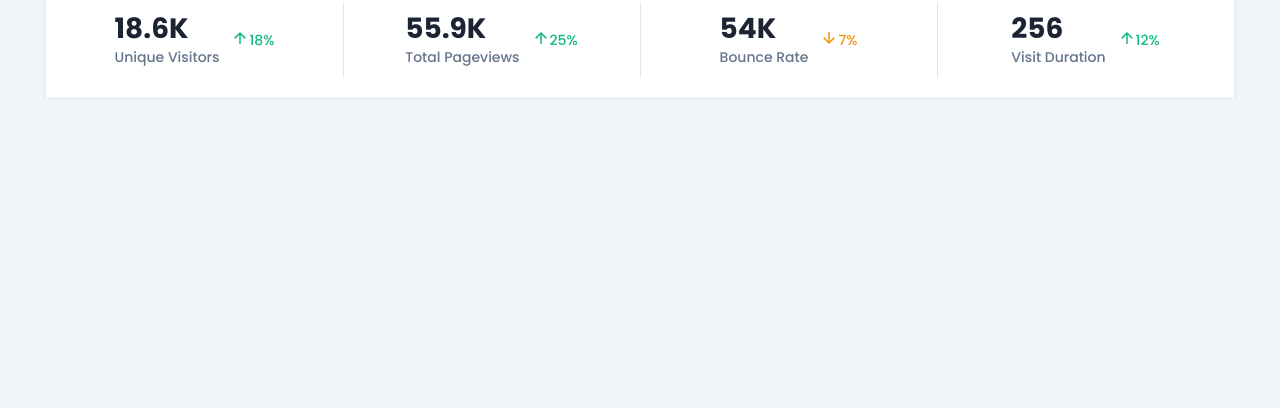
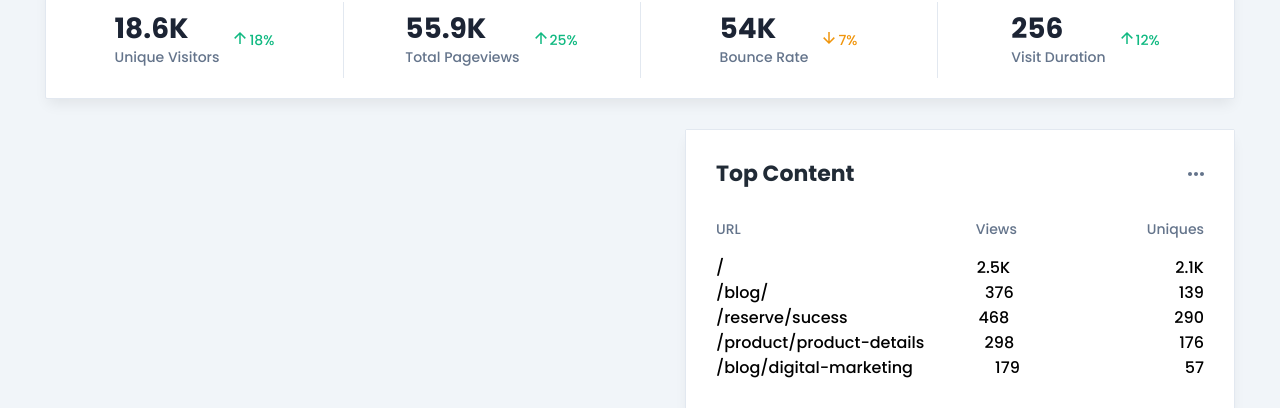
Before and after one commit to cookiestealer3114/JohnWickPage.github.io, a plain HTML site: page index.html in a window 1280 px wide. Shown: the part 847-1255 px from the top of the page. Before the commit the page ends 946 px from the top, so only its background shows below. Drawn offline with nearby package versions, Linux system fonts and the light colour scheme.

Commit message:
adding the "top content" container

```diff
--- a/css/style.css
+++ b/css/style.css
@@ -62,6 +62,7 @@ body {
 }
 
 .text-h6 {
+  /* 22/28 H6 */
   color: var(--tailgrids-black-color);
   font-family: Poppins;
   font-size: 22px;
@@ -273,6 +274,59 @@ body {
   padding: 0 30px 30px 30px;
 }
 
+.top_content {
+  float: right;
+
+  width: 50%;
+}
+.top_content-channel_container {
+  margin-top: 30px;
+  border-radius: 2px;
+  border: 1px solid var(--Stroke, #e2e8f0);
+  background: var(--White, #fff);
+  box-shadow: 0px 8px 13px -3px rgba(0, 0, 0, 0.07);
+}
+
+.top_content-channel_info_box {
+  background-color: var(--white-color);
+  padding: 30px;
+}
+.top_content-channel_title_more_flexbox {
+  display: flex;
+  justify-content: space-between;
+  align-items: center;
+  margin-bottom: 30px;
+}
+.text-h6_top_content-channel {
+  margin: 0px;
+}
+.show_more_icon {
+  width: 16px;
+  height: 16px;
+}
+.top_content-channel_categories_titles {
+  display: flex;
+  justify-content: space-between;
+  margin-bottom: 15px;
+}
+.top_content-channel_views_uniques_flexbox {
+  display: flex;
+}
+.top_content-channel_uniques {
+  margin-left: 130px;
+}
+.content_grid_item {
+  display: flex;
+  justify-content: space-between;
+}
+
+.views_uniques {
+  display: flex;
+}
+
+.uniques {
+  margin-left: 165px;
+}
 @media screen and (max-width: 1280px) {
   .stats_grid_item {
     flex-wrap: wrap;
--- a/index.html
+++ b/index.html
@@ -6,8 +6,10 @@
     <meta name="viewport" content="width=device-width, initial-scale=1.0" />
     <link rel="preconnect" href="https://fonts.googleapis.com" />
     <link rel="preconnect" href="https://fonts.gstatic.com" crossorigin />
+    <link rel="preconnect" href="https://fonts.googleapis.com" />
+    <link rel="preconnect" href="https://fonts.gstatic.com" crossorigin />
     <link
-      href="https://fonts.googleapis.com/css2?family=Istok+Web:wght@700&family=Poppins:wght@500;700&display=swap"
+      href="https://fonts.googleapis.com/css2?family=Poppins:wght@400;500;700&display=swap"
       rel="stylesheet" />
     <link rel="stylesheet" href="css/style.css" />
     <title>Mr. Wick</title>
@@ -94,5 +96,29 @@
         <div class="stats_grid"></div>
       </div>
     </section>
+
+    <section class="top_content">
+      <div class="container">
+        <div class="top_content-channel_container">
+          <div class="top_content-channel_info_box">
+            <div class="top_content-channel_title_more_flexbox">
+              <h6 class="text-h6 text-h6_top_content-channel">Top Content</h6>
+              <img
+                src="img/more-triple-dot.svg"
+                alt="show more"
+                class="show_more_icon" />
+            </div>
+            <div class="top_content-channel_categories_titles">
+              <div class="text-h3">URL</div>
+              <div class="top_content-channel_views_uniques_flexbox">
+                <div class="text-h3 top_content-channel_views">Views</div>
+                <div class="text-h3 top_content-channel_uniques">Uniques</div>
+              </div>
+            </div>
+            <div class="content_grid"></div>
+          </div>
+        </div>
+      </div>
+    </section>
   </body>
 </html>
--- /dev/null
+++ b/jsons/top_content.json
@@ -0,0 +1,32 @@
+[
+  {
+    "id": 1,
+    "url": "/",
+    "views": "2500",
+    "uniques": "2100"
+  },
+  {
+    "id": 2,
+    "url": "/blog/",
+    "views": "376",
+    "uniques": "139"
+  },
+  {
+    "id": 3,
+    "url": "/reserve/sucess",
+    "views": "468",
+    "uniques": "290"
+  },
+  {
+    "id": 4,
+    "url": "/product/product-details",
+    "views": "298",
+    "uniques": "176"
+  },
+  {
+    "id": 5,
+    "url": "/blog/digital-marketing",
+    "views": "179",
+    "uniques": "57"
+  }
+]
--- a/script.js
+++ b/script.js
@@ -1,78 +1,18 @@
 var myData;
 var myChart;
 document.addEventListener("DOMContentLoaded", function () {
+  const month_box = document.getElementById("month_box");
   const stats_grid = document.querySelector(".stats_grid");
-  const month_box = document.getElementById("month_box");
-  fetch("legends.json")
-    .then((response) => response.json())
-    .then((data) => {
-      data.forEach((item) => {
-        const stats_grid_item = document.createElement("div");
-        stats_grid_item.className = "stats_grid_item";
+  const content_grid = document.querySelector(".content_grid");
 
-        const content = document.createElement("div");
-        content.className = "content";
-
-        const risedif = document.createElement("div");
-        risedif.className = "risedif";
-
-        const valueElement = document.createElement("div");
-        valueElement.className = "value";
-        if (item.value >= 1000) {
-          valueElement.textContent =
-            item.value % 1000 === 0
-              ? (item.value / 1000).toFixed(0) + "K"
-              : (item.value / 1000).toFixed(1) + "K";
-        } else {
-          valueElement.textContent = item.value;
-        }
-
-        const titleElement = document.createElement("div");
-        titleElement.className = "title";
-        titleElement.textContent = item.title;
-
-        content.appendChild(valueElement);
-        content.appendChild(titleElement);
-
-        const isRiseElement = document.createElement("div");
-        isRiseElement.className = item.isRise ? "isRise" : "isRise is-fall";
-
-        const arrowImage = document.createElement("img");
-        arrowImage.src = item.isRise
-          ? "./img/green-arrow.svg"
-          : "./img/yellow-arrow.svg";
-
-        isRiseElement.appendChild(arrowImage);
-
-        const differenceElement = document.createElement("div");
-        differenceElement.className = "difference";
-        differenceElement.textContent = item.difference + "%";
-
-        if (!item.isRise) {
-          differenceElement.classList.add("yellow");
-        }
-
-        risedif.appendChild(isRiseElement);
-        risedif.appendChild(differenceElement);
-
-        stats_grid_item.appendChild(content);
-        stats_grid_item.appendChild(risedif);
-
-        stats_grid.appendChild(stats_grid_item);
-      });
-    })
-    .catch((error) => console.error("JSON LOADING ERROR", error));
-
-  fetch("analytics.json")
+  fetch("jsons/analytics.json")
     .then((response) => response.json())
     .then((data) => {
       this.myData = data;
       console.log(this.myData);
       drawChart(this.myData, "september2023");
     })
-    .catch((error) => console.error("JSON LOADING ERROR", error));
-
-  console.log(month_box, "------");
+    .catch((error) => console.error("GRAPH JSONLOADING ERROR", error));
   month_box.addEventListener("change", () => {
     const monthName = month_box.options[month_box.selectedIndex].value;
     drawChart(this.myData, monthName);
@@ -171,4 +111,112 @@ document.addEventListener("DOMContentLoaded", function () {
       });
     });
   }
+
+  fetch("jsons/legends.json")
+    .then((response) => response.json())
+    .then((data) => {
+      data.forEach((item) => {
+        const stats_grid_item = document.createElement("div");
+        stats_grid_item.className = "stats_grid_item";
+
+        const content = document.createElement("div");
+        content.className = "content";
+
+        const risedif = document.createElement("div");
+        risedif.className = "risedif";
+
+        const valueElement = document.createElement("div");
+        valueElement.className = "value";
+        if (item.value >= 1000) {
+          valueElement.textContent =
+            item.value % 1000 === 0
+              ? (item.value / 1000).toFixed(0) + "K"
+              : (item.value / 1000).toFixed(1) + "K";
+        } else {
+          valueElement.textContent = item.value;
+        }
+
+        const titleElement = document.createElement("div");
+        titleElement.className = "title";
+        titleElement.textContent = item.title;
+
+        content.appendChild(valueElement);
+        content.appendChild(titleElement);
+
+        const isRiseElement = document.createElement("div");
+        isRiseElement.className = item.isRise ? "isRise" : "isRise is-fall";
+
+        const arrowImage = document.createElement("img");
+        arrowImage.src = item.isRise
+          ? "./img/green-arrow.svg"
+          : "./img/yellow-arrow.svg";
+
+        isRiseElement.appendChild(arrowImage);
+
+        const differenceElement = document.createElement("div");
+        differenceElement.className = "difference";
+        differenceElement.textContent = item.difference + "%";
+
+        if (!item.isRise) {
+          differenceElement.classList.add("yellow");
+        }
+
+        risedif.appendChild(isRiseElement);
+        risedif.appendChild(differenceElement);
+
+        stats_grid_item.appendChild(content);
+        stats_grid_item.appendChild(risedif);
+
+        stats_grid.appendChild(stats_grid_item);
+      });
+    })
+    .catch((error) => console.error("STATS JSON LOADING ERROR", error));
+
+  fetch("jsons/top_content.json")
+    .then((response) => response.json())
+    .then((data) => {
+      data.forEach((item) => {
+        const content_grid_item = document.createElement("div");
+        content_grid_item.className = "content_grid_item";
+
+        const views_uniques = document.createElement("div");
+        views_uniques.className = "views_uniques";
+
+        const urlElement = document.createElement("div");
+        urlElement.className = "url";
+        urlElement.textContent = item.url;
+
+        const viewsElement = document.createElement("div");
+        viewsElement.className = "views";
+        if (item.views >= 1000) {
+          viewsElement.textContent =
+            item.views % 1000 === 0
+              ? (item.views / 1000).toFixed(0) + "K"
+              : (item.views / 1000).toFixed(1) + "K";
+        } else {
+          viewsElement.textContent = item.views;
+        }
+
+        const uniquesElement = document.createElement("div");
+        uniquesElement.className = "uniques";
+        if (item.uniques >= 1000) {
+          uniquesElement.textContent =
+            item.uniques % 1000 === 0
+              ? (item.uniques / 1000).toFixed(0) + "K"
+              : (item.uniques / 1000).toFixed(1) + "K";
+        } else {
+          uniquesElement.textContent = item.uniques;
+        }
+
+        views_uniques.appendChild(viewsElement);
+        views_uniques.appendChild(uniquesElement);
+
+        content_grid_item.appendChild(urlElement);
+        content_grid_item.appendChild(views_uniques);
+
+        content_grid.appendChild(content_grid_item);
+      });
+    })
+    .catch((error) => console.error("TOP CONTENT JSON LOADING ERROR", error));
 });
+// Сделать графу позади URL, которая заполняется в зависимтости % заполнения uniques от общего значения views
```
Also changed, not shown: img/more-triple-dot.svg (added), jsons/analytics.json (renamed from analytics.json), jsons/legends.json (renamed from legends.json).
